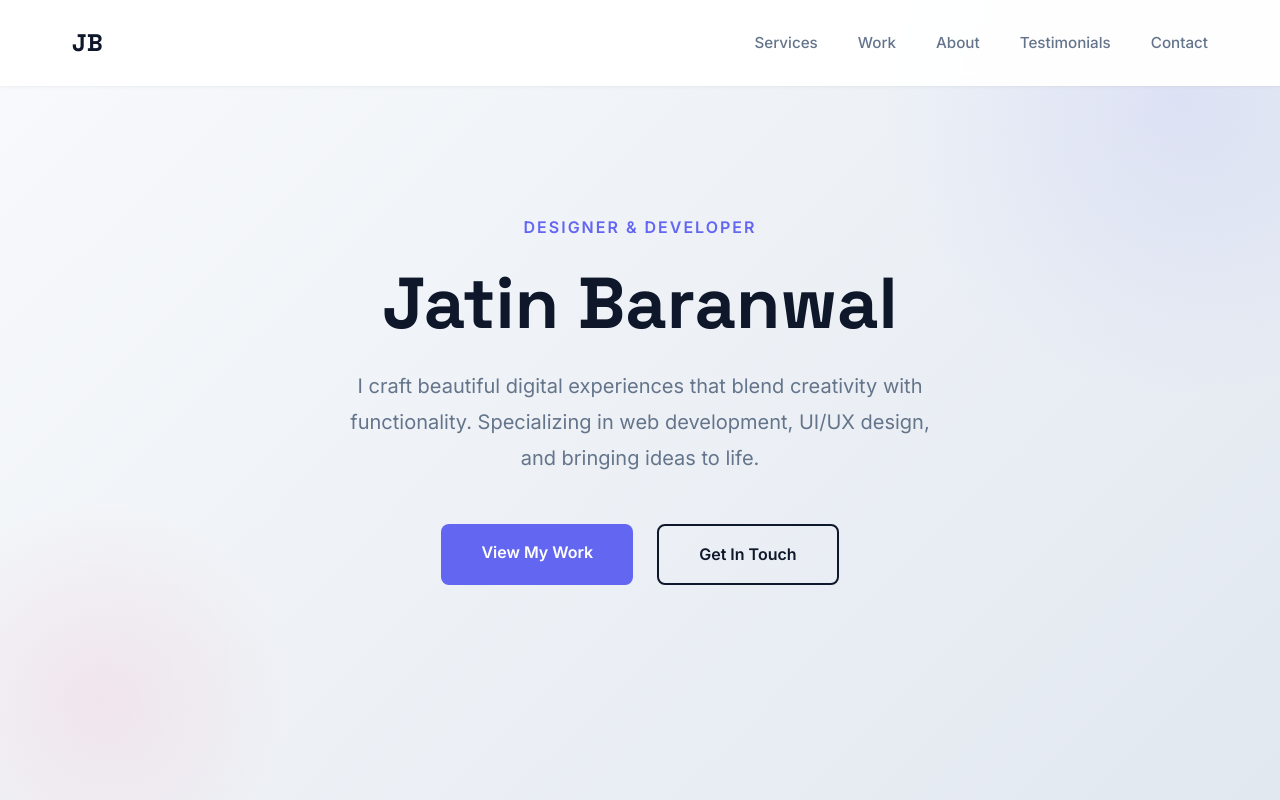
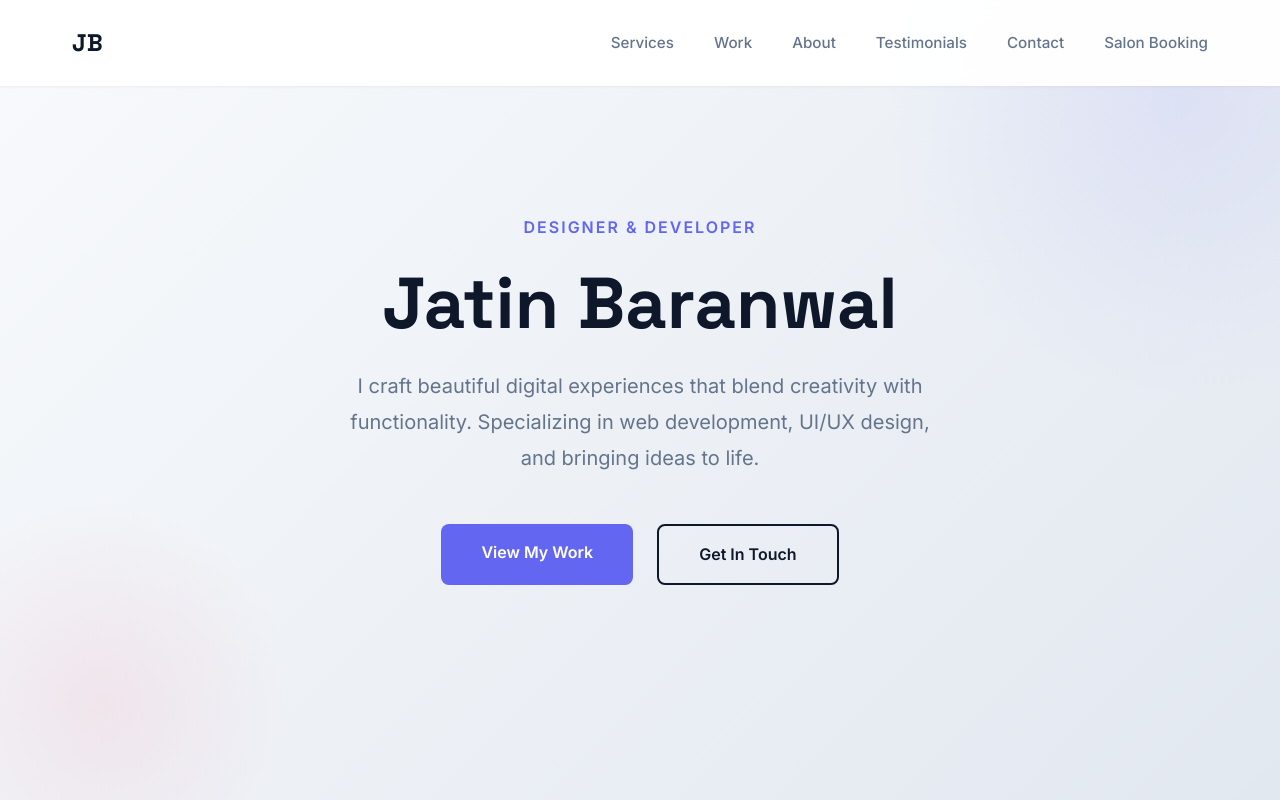
Before and after one commit to JATINBARANWAL/Jatinbaranwal.github.io, a plain HTML site: page index.html in a window 1280 px wide. Shown: the top 800 px of the page. Drawn offline with Linux system fonts and the light colour scheme.

Commit message:
Added Salon

```diff
--- a/index.html
+++ b/index.html
@@ -709,6 +709,7 @@
                 <li><a href="#about">About</a></li>
                 <li><a href="#testimonials">Testimonials</a></li>
                 <li><a href="#contact">Contact</a></li>
+                <li><a href="https://mahadevimakeoverstudio.setmore.com/">Salon Booking</a></li>
             </ul>
             <button class="mobile-menu-btn">☰</button>
         </div>
```
